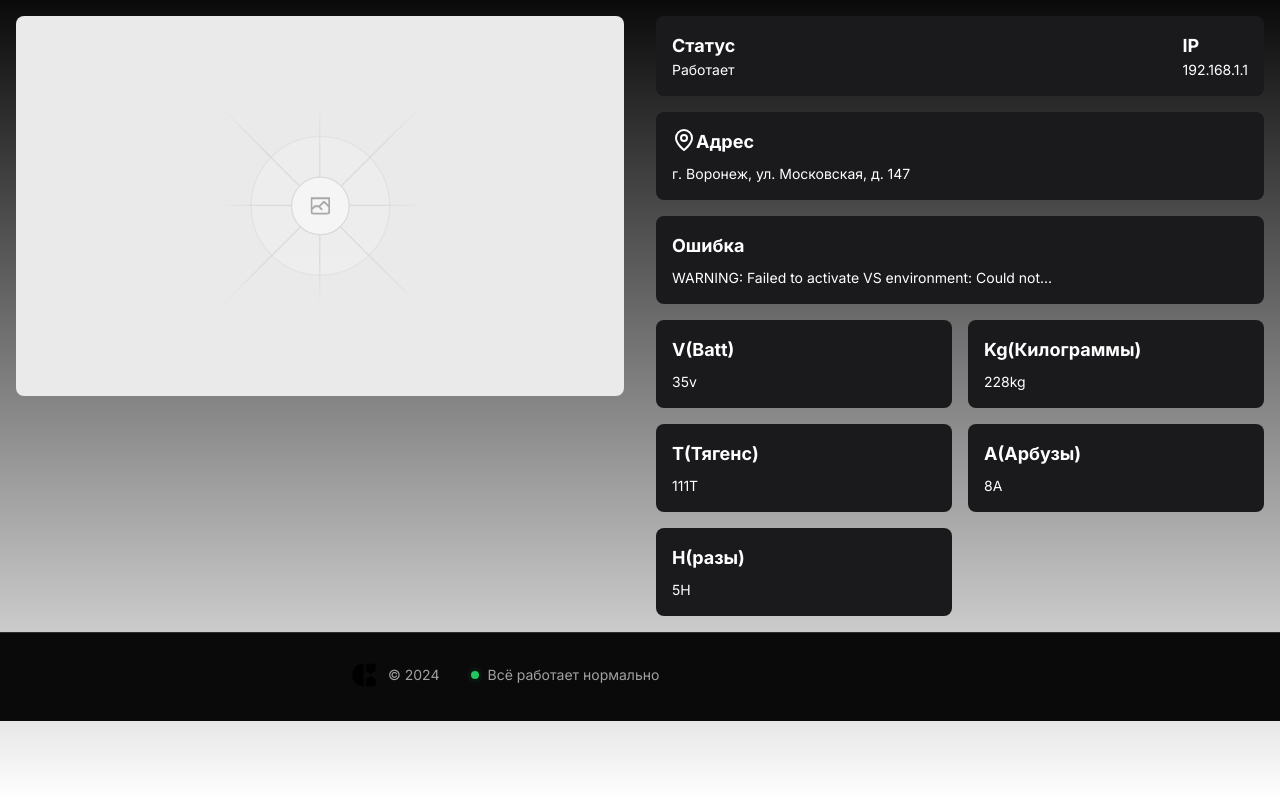
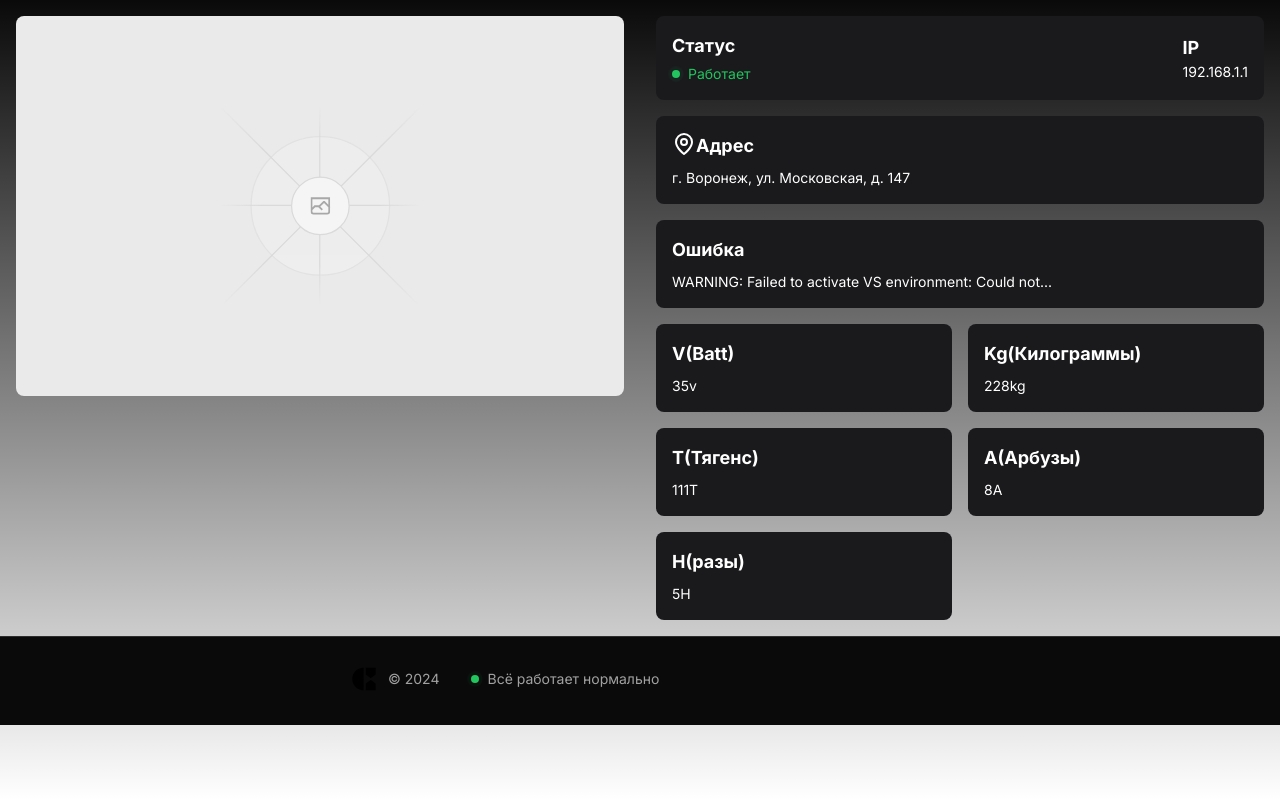
Before and after one commit to Driics/CCTV-Dashboard, a Next.js app: page /dashboard in a window 1280 px wide. Built offline with nearby package versions, Linux system fonts and the light colour scheme.

Commit message:
add container to dashboard page

```diff
--- a/src/app/dashboard/page.tsx
+++ b/src/app/dashboard/page.tsx
@@ -1,14 +1,9 @@
 import Image from "next/image";
 import {MapPin} from "lucide-react";
 
-/**
- * v0 by Vercel.
- * @see https://v0.dev/t/VDLYoTKAuH7
- * Documentation: https://v0.dev/docs#integrating-generated-code-into-your-nextjs-app
- */
 export default function Component() {
     return (
-        <div className="flex h-full text-white">
+        <div className="flex h-full text-white container mx-auto">
             <div className="flex flex-col w-1/2 p-4">
                 <Image
                     alt="City view"
@@ -24,10 +19,16 @@ export default function Component() {
             </div>
             <div className="flex flex-col w-1/2 p-4 space-y-4">
                 <div className="flex items-center justify-between p-4 bg-[#1a1a1d] rounded-lg">
-                    <div className="flex items-center space-x-4">
+                    <div className="inline-flex items-center space-x-4">
                         <div>
                             <h2 className="text-lg font-bold">Статус</h2>
-                            <p className="text-sm">Работает</p>
+                            <p className="text-sm text-green-500 inline-flex items-center gap-2">
+                                <span className="relative flex h-2 w-2">
+                                    <span
+                                        className="absolute inline-flex h-full w-full animate-ping rounded-full bg-green-500 opacity-75 duration-1000"/>
+                                    <span className="relative inline-flex h-2 w-2 rounded-full bg-green-500"/>
+                                </span>
+                                Работает</p>
                         </div>
                     </div>
                     <div>
```
